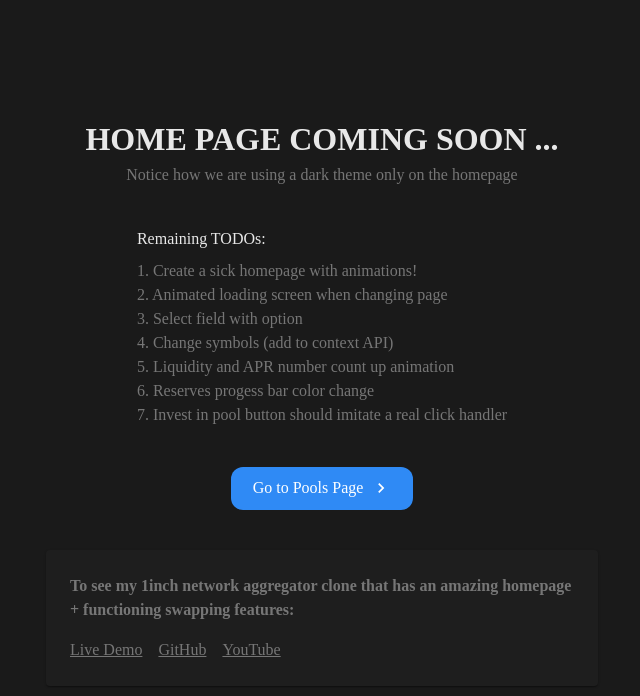
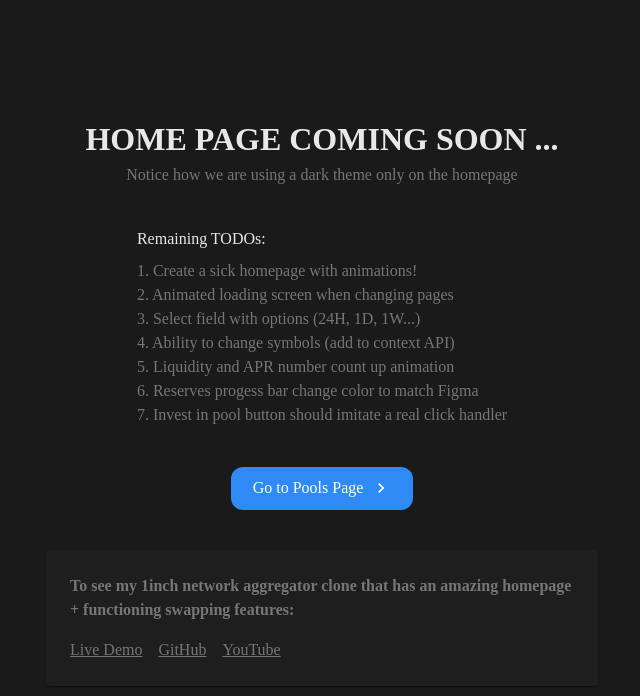
Before and after one commit to salmanfazal01/gammaswap-assessment, a React (Vite) app: page / in a window 1280 px wide. Shown: the top 696 px of the page, without its empty margins (318-958 px from the left). Built offline with nearby package versions, Linux system fonts and the light colour scheme; a web font is replaced by a local one.

Commit message:
Updated todo's

```diff
--- a/src/pages/Home.tsx
+++ b/src/pages/Home.tsx
@@ -13,11 +13,11 @@ import { Link, useNavigate } from "react-router-dom";
 
 const todos = [
   "Create a sick homepage with animations!",
-  "Animated loading screen when changing page",
-  "Select field with option",
-  "Change symbols (add to context API)",
+  "Animated loading screen when changing pages",
+  "Select field with options (24H, 1D, 1W...)",
+  "Ability to change symbols (add to context API)",
   "Liquidity and APR number count up animation",
-  "Reserves progess bar color change",
+  "Reserves progess bar change color to match Figma",
   "Invest in pool button should imitate a real click handler",
 ];
 
```
